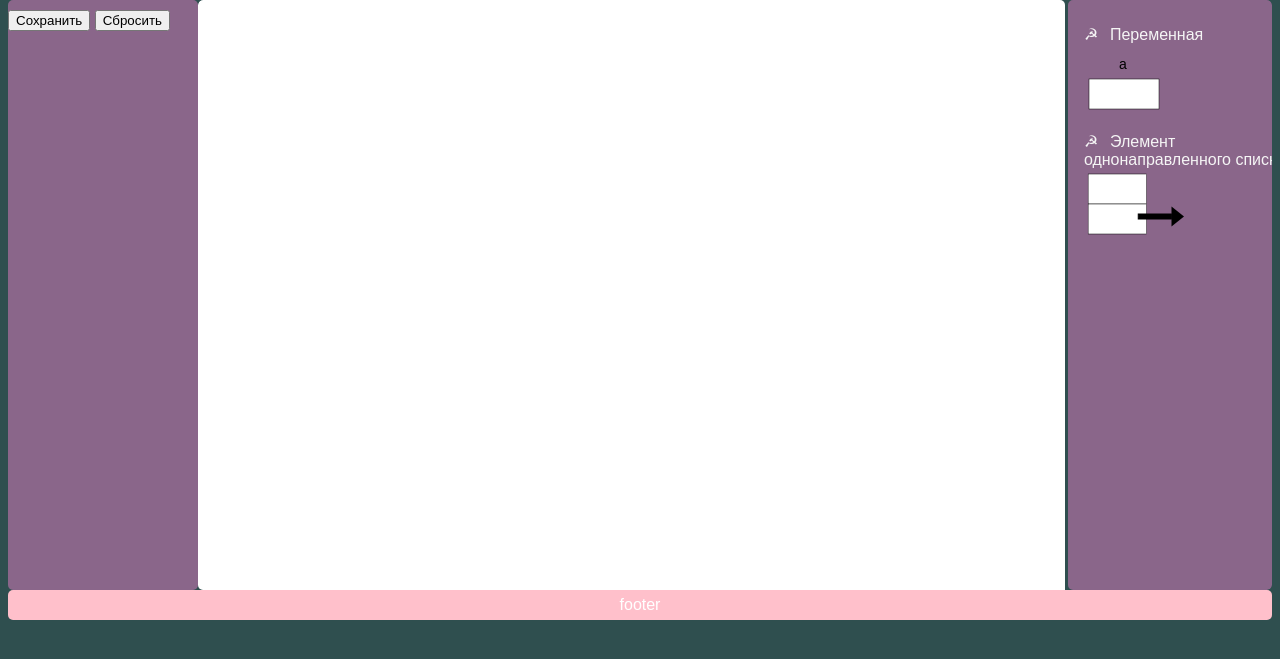
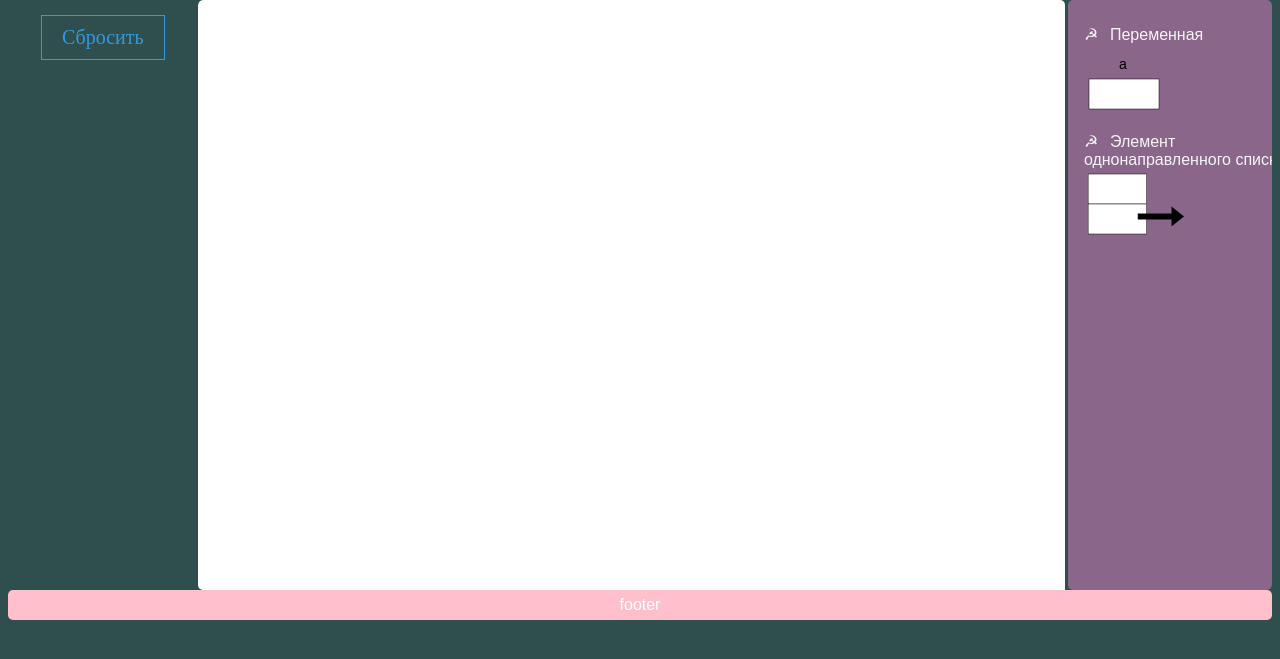
Before and after one commit to helena2505/alg_vis, a PHP site: page / in a window 1280 px wide. Shown: the part 100-759 px from the top of the page. Run offline with PHP 8.4, Linux system fonts and the light colour scheme.

Commit message:
Styled button reset

```diff
--- a/index.html
+++ b/index.html
@@ -8,7 +8,7 @@
     <title>Algorithm and structure visualisation</title>
     <link rel="stylesheet" href="style.css" />
     <link rel="stylesheet" href="menu_style.css" />
-    <link href="https://stackpath.bootstrapcdn.com/font-awesome/4.7.0/css/font-awesome.min.css" rel="stylesheet">
+    <link rel="stylesheet" href="navigation_style.css" />
 </head>
 
 <body>
@@ -17,15 +17,15 @@
     </div>
 
     <div id="navigation">
-        <button>Сохранить</button>
-        <button>Сбросить</button>
+        <div class="container"><button class="btn btn2">Сбросить</button></div>
     </div>
 
     <div id="drawing">
         <div id="outer-dropzone" class="dropzone"></div>
         <div id="picturesCol">
             <ul class="menu">
-                <li> <!--Чтобы bullet не отрывалась от названия, тут стоит невидимый пробел между словом и bullet-->
+                <li>
+                    <!--Чтобы bullet не отрывалась от названия, тут стоит невидимый пробел между словом и bullet-->
                     <div>&#9773;⠀Переменная</div>
                     <img id="vr" src="variable.svg" width="100" height="70" alt="draw variable">
                 </li>
--- /dev/null
+++ b/navigation_style.css
@@ -0,0 +1,68 @@
+#navigation {
+    line-height: 40px;
+    background: transparent;
+    /*background-color: rgb(138, 102, 138);*/
+    height: 590px;
+    width: 15%;
+    float: left;
+    padding: 0px;
+    overflow: auto;
+    border-radius: 5px;
+}
+
+.container {
+    text-align: center;
+    margin-top: 5px;
+}
+
+.btn{
+    border: 1px solid #3498db;
+    background: none;
+    padding: 10px 20px;
+    font-size: 20px;
+    font-family: "montserrat";
+    cursor: pointer;
+    margin: 10px;
+    transition: 0.8s;
+    position: relative;
+    overflow: hidden;
+  }
+  .btn1,.btn2{
+    color: #3498db;
+  }
+  .btn3,.btn4{
+    color: #fff;
+  }
+  .btn1:hover,.btn2:hover{
+    color: #fff;
+  }
+  .btn3:hover,.btn4:hover{
+    color: #3498db;
+  }
+  .btn::before{
+    content: "";
+    position: absolute;
+    left: 0;
+    width: 100%;
+    height: 0%;
+    background: #3498db;
+    z-index: -1;
+    transition: 0.8s;
+  }
+  .btn1::before,.btn3::before{
+    top: 0;
+    border-radius: 0 0 50% 50%;
+  }
+  .btn2::before,.btn4::before{
+    bottom: 0;
+    border-radius: 50% 50% 0 0;
+  }
+  .btn3::before,.btn4::before{
+    height: 180%;
+  }
+  .btn1:hover::before,.btn2:hover::before{
+    height: 180%;
+  }
+  .btn3:hover::before,.btn4:hover::before{
+    height: 0%;
+  }
--- a/style.css
+++ b/style.css
@@ -3,6 +3,7 @@ body {
     background: darkslategray; /* Цвет фона */
     color: whitesmoke;
     font-family: sans-serif;
+    padding: 0;
 }
 
 #header {
@@ -10,17 +11,6 @@ body {
     color: white;
     text-align: center;
     padding: 6px;
-    border-radius: 5px;
-}
-
-#navigation {
-    line-height: 40px;
-    background-color: rgb(138, 102, 138);
-    height: 590px;
-    width: 15%;
-    float: left;
-    padding: 0px;
-    overflow: auto;
     border-radius: 5px;
 }
 
```
